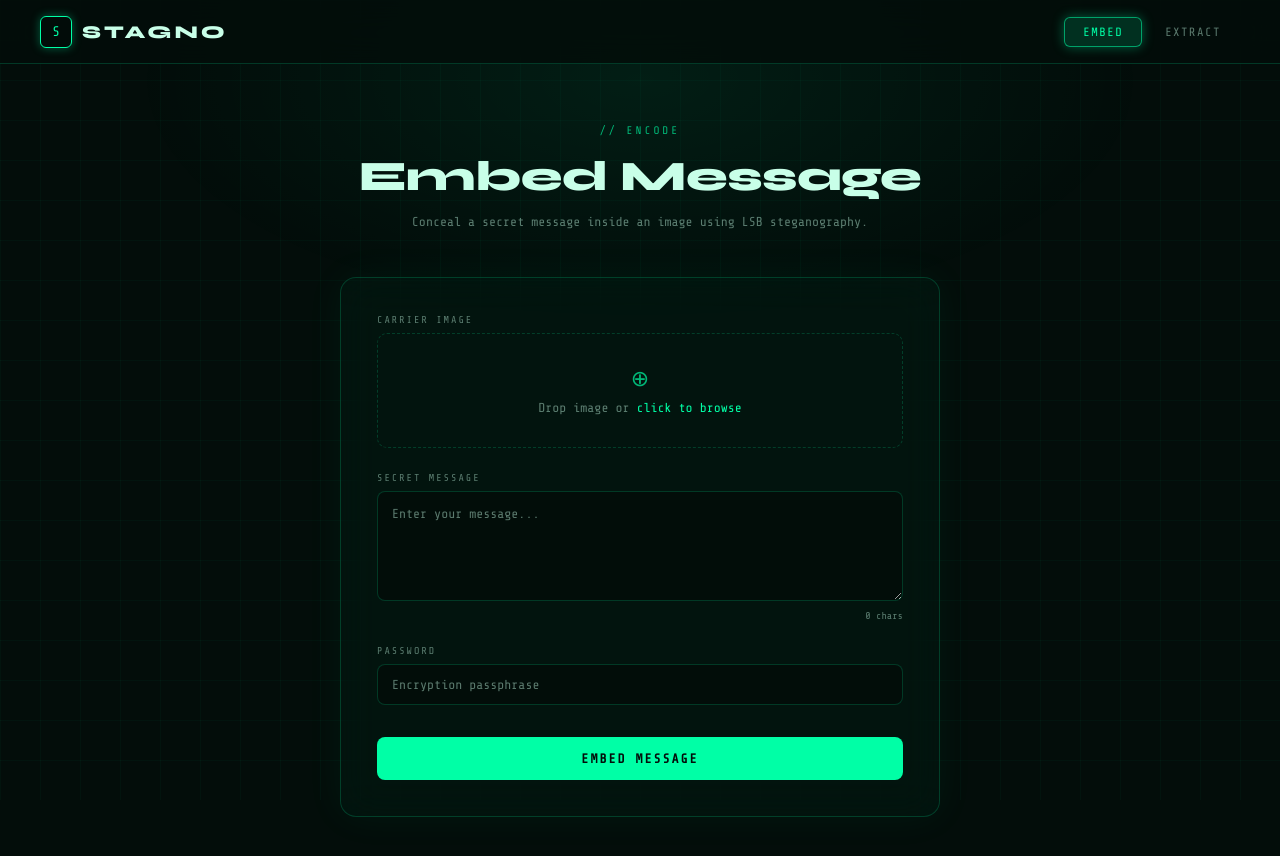
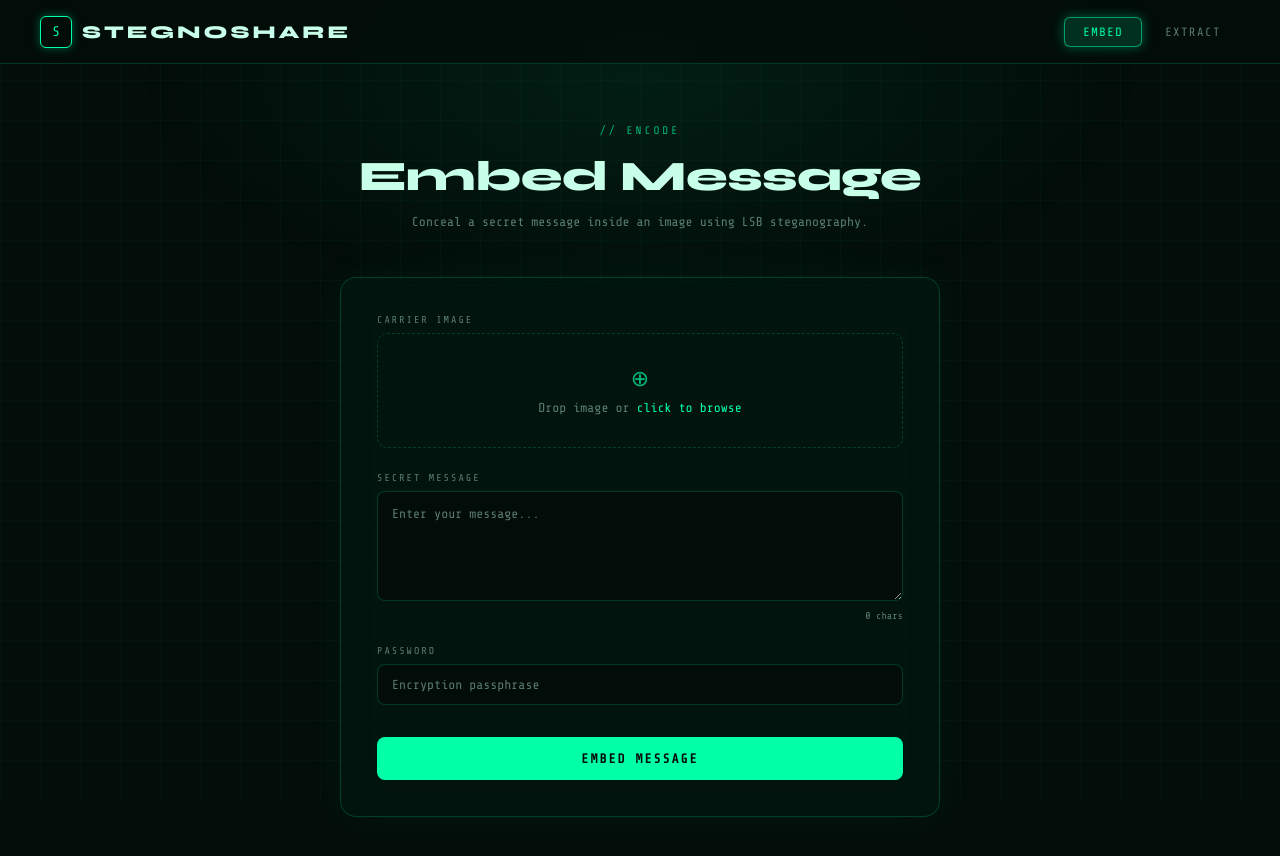
Before and after one commit to gurleen-singh-dev/StegnoShare, a React (Vite) app in the folder frontend/: page / in a window 1280 px wide. Shown: the top 856 px of the page. Built offline with nearby package versions, Linux system fonts and the light colour scheme.

Commit message:
Rename STEGNO to STEGNOSHARE on homepage

```diff
--- a/frontend/src/components/Navbar.jsx
+++ b/frontend/src/components/Navbar.jsx
@@ -5,7 +5,7 @@ export default function Navbar() {
     <nav className="navbar">
       <NavLink to="/" className="navbar-brand">
         <div className="navbar-icon">S</div>
-        <span className="navbar-wordmark">STAGNO</span>
+        <span className="navbar-wordmark">STEGNOSHARE</span>
       </NavLink>
 
       <div className="navbar-nav">
```
